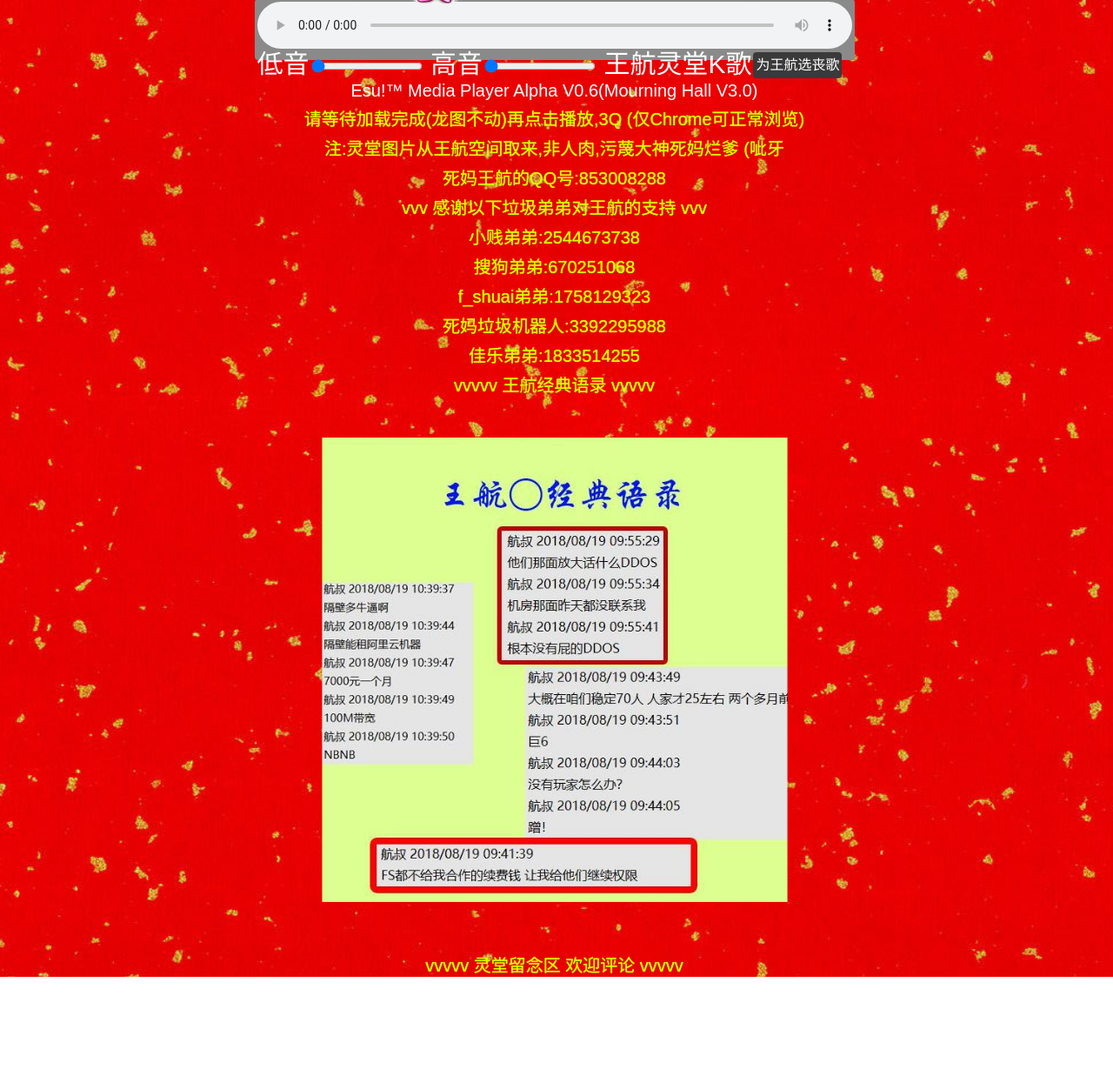
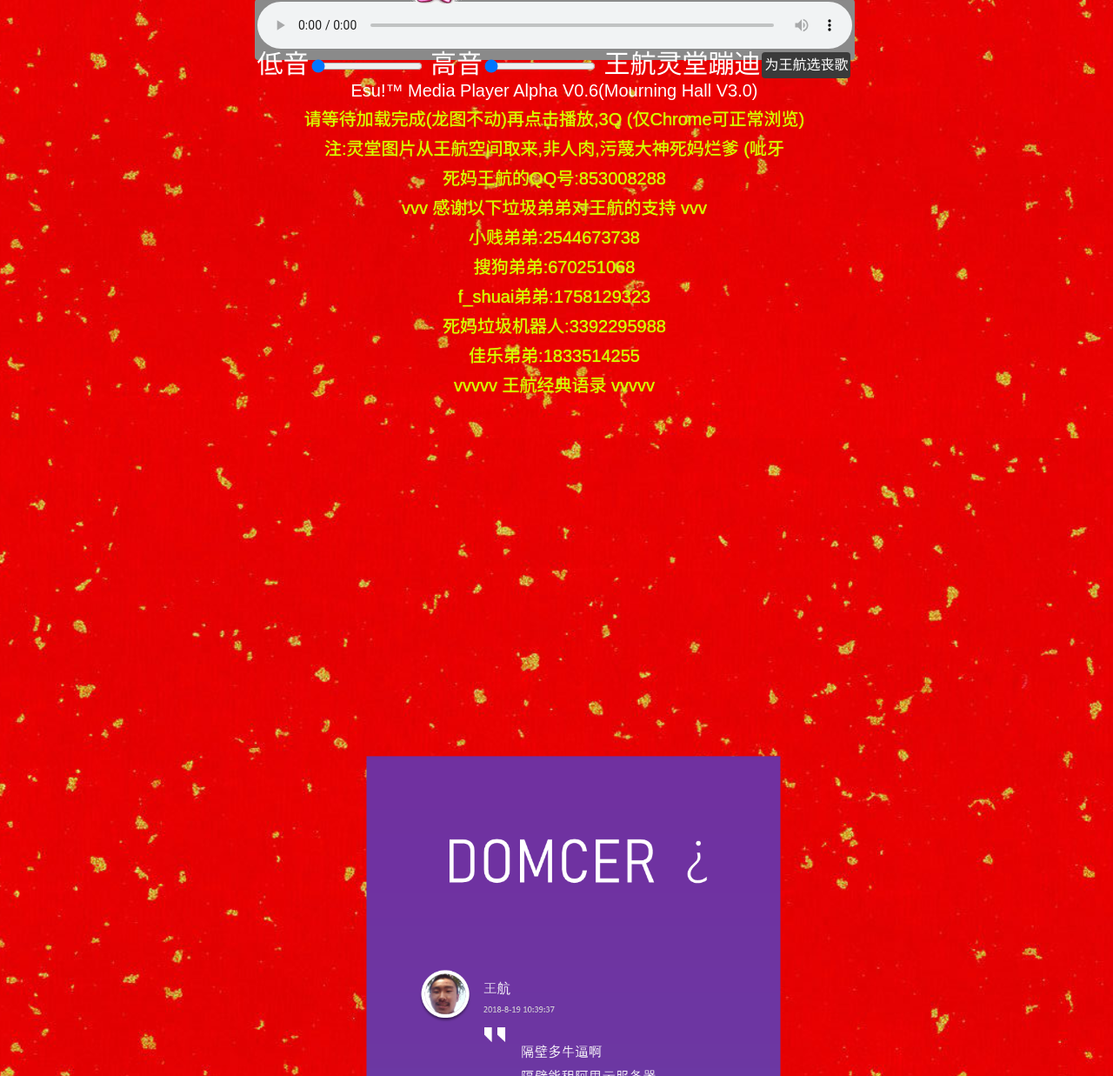
Before and after one commit to zdw1969/ZDWLT, a plain HTML site: page index.html in a window 1280 px wide. Shown: the part 420-1657 px from the top of the page at 87% size. Before the commit the page ends 1543 px from the top, so only its background shows below. Drawn offline with nearby package versions, Linux system fonts and the light colour scheme; a script that the page names is missing.

```diff
--- a/index.html
+++ b/index.html
@@ -52,12 +52,12 @@
         <div id="wd">
         <p class="tx">低音</p><input type="range" id="low" min="1" max="30" value="1"/>
         <p class="tx">高音</p><input type="range" id="high" min="1" max="30" value="1"/>
-        <p class="tx">王航灵堂K歌</p><a href="javascript:;" class="file">为王航选丧歌<input type="file" name="file" id="file" onchange="onInputFileChange()"></a>
+        <p class="tx">王航灵堂蹦迪</p><a href="javascript:;" class="file">为王航选丧歌<input type="file" name="file" id="file" onchange="onInputFileChange()"></a>
         </div>
         <span class="lastx">Esu!™ Media Player Alpha V0.6(Mourning Hall V3.0)</span>
 	<span class="lastx" style="color: #d5ff00;text-shadow: 0px 0px 1px;">请等待加载完成(龙图不动)再点击播放,3Q (仅Chrome可正常浏览)</span>
       	<span class="lastx" style="color: #d5ff00;text-shadow: 0px 0px 1px;">注:灵堂图片从王航空间取来,非人肉,污蔑大神死妈烂爹 (呲牙</span>
-	    <span class="lastx" style="color: #d5ff00;text-shadow: 0px 0px 1px;"最近一次更新: 2018年9月16日</span>
+	<span class="lastx" style="color: #d5ff00;text-shadow: 0px 0px 1px;"最近一次更新: 2018年9月16日</span>
       	<script type="text/javascript">var cnzz_protocol = (("https:" == document.location.protocol) ? " https://" : " http://");document.write(unescape("%3Cspan id='cnzz_stat_icon_1274501693'%3E%3C/span%3E%3Cscript src='" + cnzz_protocol + "s22.cnzz.com/z_stat.php%3Fid%3D1274501693%26online%3D1%26show%3Dline' type='text/javascript'%3E%3C/script%3E"));</script>
 	<span class="lastx" style="color: #d5ff00;text-shadow: 0px 0px 1px;">死妈王航的QQ号:853008288</span>
      	<span class="lastx" style="color: #d5ff00;text-shadow: 0px 0px 1px;">vvv 感谢以下垃圾弟弟对王航的支持 vvv</span>
@@ -67,7 +67,7 @@
      	<span class="lastx" style="color: #d5ff00;text-shadow: 0px 0px 1px;">死妈垃圾机器人:3392295988</span>
       	<span class="lastx" style="color: #d5ff00;text-shadow: 0px 0px 1px;">佳乐弟弟:1833514255</span>
       	<span class="lastx" style="color: #d5ff00;text-shadow: 0px 0px 1px;">vvvvv 王航经典语录 vvvvv</span>
-      	<img id="yl" src="img/yulu.jpg" style="transform: scale(0.85);">
+      	<img id="yl" src="img/dai_lv_shi.png" style="transform: scale(0.65);">
 	<span class="lastx" style="color: #d5ff00;text-shadow: 0px 0px 1px;">vvvvv 灵堂留念区 欢迎评论 vvvvv</span>
 	<!-- 来必力City版安装代码 -->
 	<div id="lv-container" data-id="city" data-uid="MTAyMC8zOTE0OS8xNTY3Ng=="><script type="text/javascript">(function(d, s) {var j, e = d.getElementsByTagName(s)[0];if (typeof LivereTower === 'function') { return; }j = d.createElement(s);j.src = 'https://cdn-city.livere.com/js/embed.dist.js';j.async = true;e.parentNode.insertBefore(j, e);})(document, 'script');</script>
```
